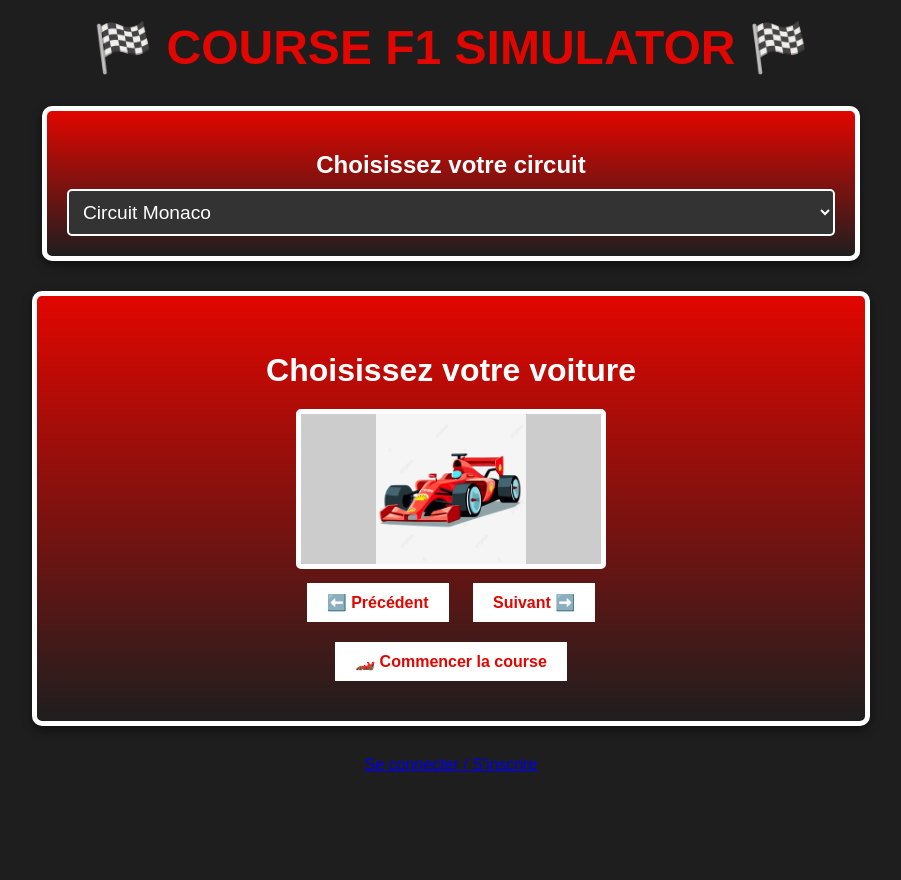
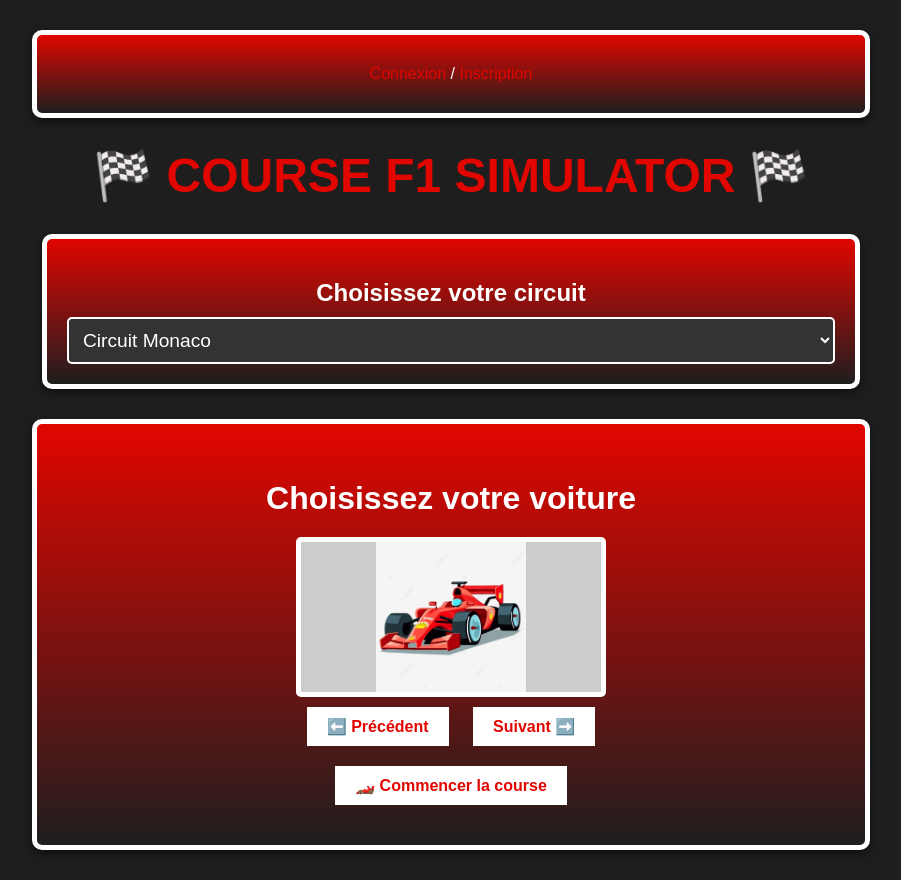
Before and after one commit to StitchetteLaGeek/F1_game, a PHP site: page / in a window 1280 px wide. Shown: the whole page, without its empty margins (189-1090 px from the left). Before the commit the page ends 772 px from the top, so only its background shows below. Run offline with PHP 8.4, Linux system fonts and the light colour scheme.

Commit message:
création d'une session

```diff
--- a/index.html
+++ b/index.php
@@ -1,3 +1,15 @@
+<?php
+session_start();
+if (!isset($_SESSION['pseudo'])){
+    $_SESSION['connected'] = false;
+    echo "<p id = 'connexion'><a href= 'login.html' > Connexion </a> / <a href= 'register.html'> Inscription </a></p>";
+}
+else {
+    $_SESSION['connected'] = true;
+    echo "<p id = 'connexion'> " . $_SESSION['pseudo'] . " <a href = 'logout.php'> Déconnexion </a></p> ";
+}
+?>
+
 <!DOCTYPE html>
 <html lang="fr">
 <head>
@@ -44,6 +56,6 @@
         </div>
     </div>
 
-    <a href="login.html">Se connecter / S'inscrire</a>
+    <!-- <a href="login.html">Se connecter / S'inscrire</a> -->
 </body>
 </html>
```
